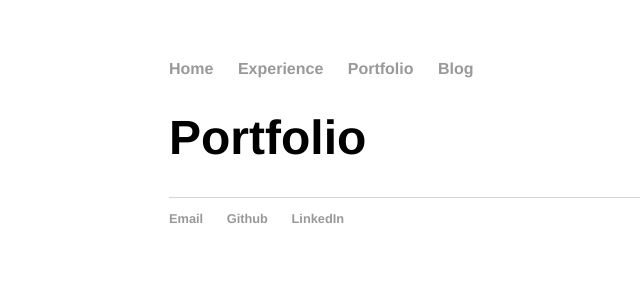
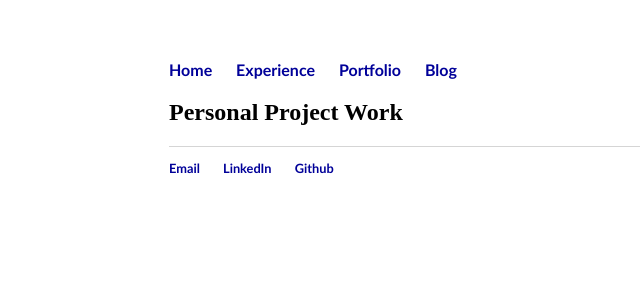
Before and after one commit to skurwa/skurwa.github.io, a Jekyll site: the page built from portfolio/index.html, in a window 1280 px wide. Shown: the top 300 px of the page, without its empty margins (23-663 px from the left). Built offline with Jekyll 4.4.1, drawn with Linux system fonts in a browser that asks for light colours.

Commit message:
bug fixes; tweaks

```diff
--- a/_layouts/default.html
+++ b/_layouts/default.html
@@ -21,9 +21,9 @@
 			</div><!-- /.container -->
 			<footer>
 	    		<ul>
-	        		<li><a href="mailto:hankquinlanhub@gmail.com">Email</a></li>
-	        		<li><a href="https://github.com/hankquinlan">Github</a></li>
+	        		<li><a href="mailto:siddharth.kurwa@gmail.com">Email</a></li>
               <li><a href="https://www.linkedin.com/in/siddharthkurwa/">LinkedIn</a></li>
+	        		<li><a href="https://github.com/skurwa">Github</a></li>
 				</ul>
 			</footer>
 		</body>
--- a/css/main.css
+++ b/css/main.css
@@ -3,7 +3,7 @@ body {
     width: 70%;
 }
 nav ul, footer ul {
-    font-family:'Helvetica', 'Arial', 'Sans-Serif';
+    font-family:'Calibri', 'Arial', 'Sans-Serif';
     padding: 0px;
     list-style: none;
     font-weight: bold;
@@ -14,14 +14,17 @@ nav ul li, footer ul li {
 }
 a {
     text-decoration: none;
-    color: #999;
+    color: #000099;
 }
 a:hover {
     text-decoration: underline;
 }
 h1 {
     font-size: 3em;
-    font-family:'Helvetica', 'Arial', 'Sans-Serif';
+    font-family:'Calibri', 'Arial', 'Sans-Serif';
+}
+h2 {
+    font-size: 2;
 }
 p {
     font-size: 1.5em;
--- a/experience/index.html
+++ b/experience/index.html
@@ -1,5 +1,5 @@
 ---
 layout: default
-title: Experience
+title: Professional Timeline
 ---
-	<h1>{{ page.title }}</h1>
+	<h2>{{ page.title }}</h2>
--- a/index.html
+++ b/index.html
@@ -4,5 +4,5 @@ title: Siddharth Kurwa
 ---
 <div class="blurb">
 	<h1>Hi, I'm Sid!</h1>
-	<p>I'm a mechanical engineer with a passion for exploring big ideas.<a href="/experiences">See some of my experiences here...</a></p>
+	<p>I'm a mechanical engineer with a passion for early-stage prototyping. Check out my latest projects <a href="/portfolio">here</a>.</p>
 </div><!-- /.blurb -->
--- a/portfolio/index.html
+++ b/portfolio/index.html
@@ -1,5 +1,5 @@
 ---
 layout: default
-title: Portfolio
+title: Personal Project Work
 ---
-	<h1>{{ page.title }}</h1>
+	<h2>{{ page.title }}</h2>
```
Also changed, not shown: _posts/2018-09-08-started-a-website.md (+1 -1 lines).
